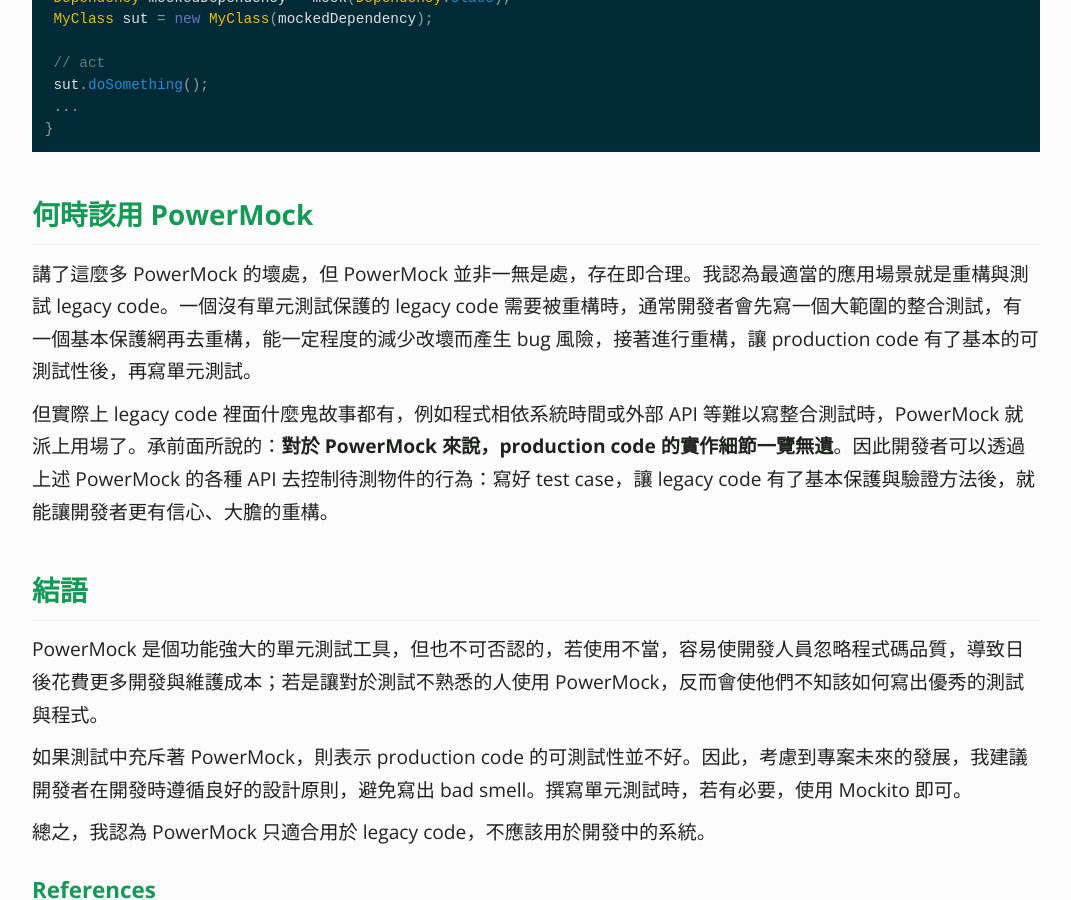
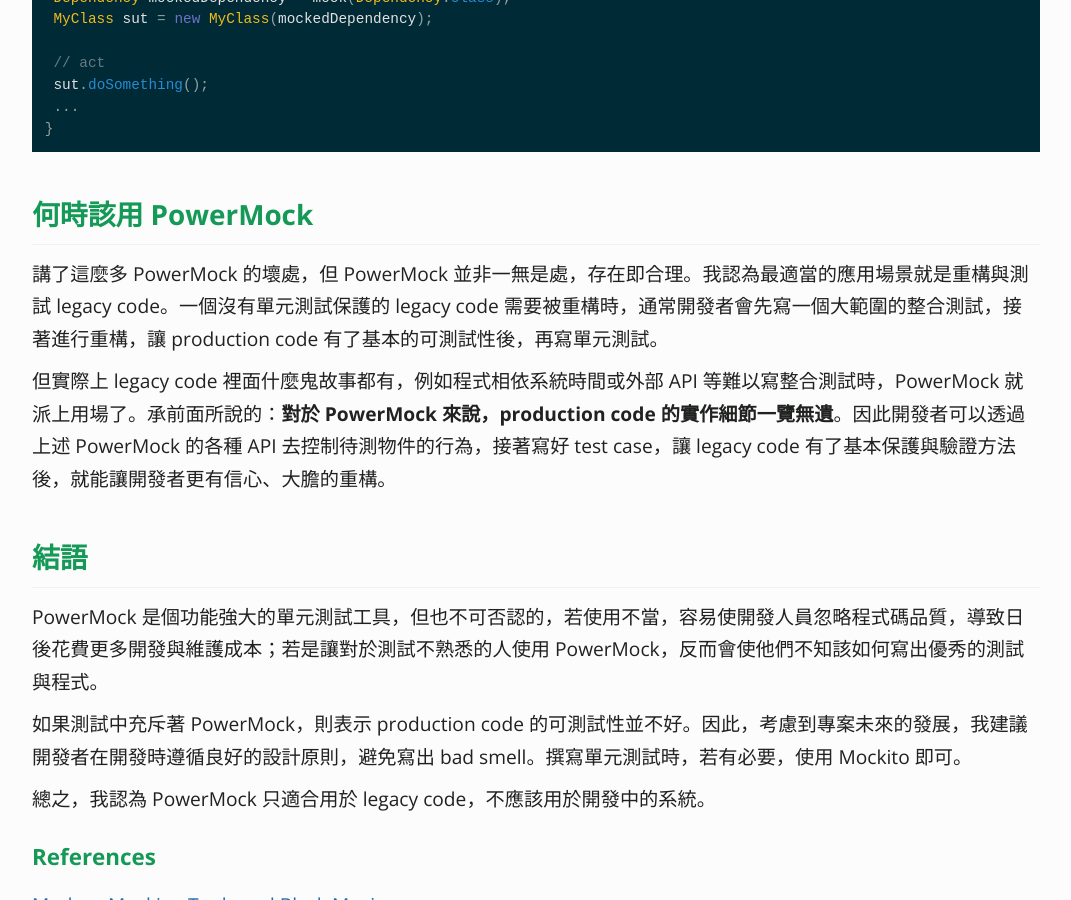
Before and after one commit to KaiSheng714/KaiSheng714.github.io, a Jekyll site: the page built from _posts/2022-01-06-why-powermock-is-bad.md, in a window 1280 px wide and 900 px high, scrolled down 5834 px. Shown: the whole window, without its empty margins (104-1175 px from the left). Built offline with Jekyll 4.4.1, drawn with Linux system fonts in a browser that asks for light colours; comment, search, counter and statistics services are not loaded.

Commit message:
powermock

````diff
--- a/_posts/2022-01-06-why-powermock-is-bad.md
+++ b/_posts/2022-01-06-why-powermock-is-bad.md
@@ -190,9 +190,9 @@
 ```
 
 ## **何時該用 PowerMock**
-講了這麼多 PowerMock 的壞處，但 PowerMock 並非一無是處，存在即合理。我認為最適當的應用場景就是重構與測試 legacy code。一個沒有單元測試保護的 legacy code 需要被重構時，通常開發者會先寫一個大範圍的整合測試，有一個基本保護網再去重構，能一定程度的減少改壞而產生 bug 風險，接著進行重構，讓 production code 有了基本的可測試性後，再寫單元測試。
+講了這麼多 PowerMock 的壞處，但 PowerMock 並非一無是處，存在即合理。我認為最適當的應用場景就是重構與測試 legacy code。一個沒有單元測試保護的 legacy code 需要被重構時，通常開發者會先寫一個大範圍的整合測試，接著進行重構，讓 production code 有了基本的可測試性後，再寫單元測試。
 
-但實際上 legacy code 裡面什麼鬼故事都有，例如程式相依系統時間或外部 API 等難以寫整合測試時，PowerMock 就派上用場了。承前面所說的：**對於 PowerMock 來說，production code 的實作細節一覽無遺**。因此開發者可以透過上述 PowerMock 的各種 API 去控制待測物件的行為：寫好 test case，讓 legacy code 有了基本保護與驗證方法後，就能讓開發者更有信心、大膽的重構。
+但實際上 legacy code 裡面什麼鬼故事都有，例如程式相依系統時間或外部 API 等難以寫整合測試時，PowerMock 就派上用場了。承前面所說的：**對於 PowerMock 來說，production code 的實作細節一覽無遺**。因此開發者可以透過上述 PowerMock 的各種 API 去控制待測物件的行為，接著寫好 test case，讓 legacy code 有了基本保護與驗證方法後，就能讓開發者更有信心、大膽的重構。
 
 ## **結語**
 PowerMock 是個功能強大的單元測試工具，但也不可否認的，若使用不當，容易使開發人員忽略程式碼品質，導致日後花費更多開發與維護成本；若是讓對於測試不熟悉的人使用 PowerMock，反而會使他們不知該如何寫出優秀的測試與程式。
````
